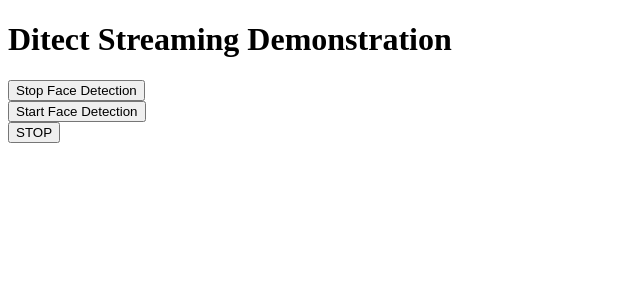
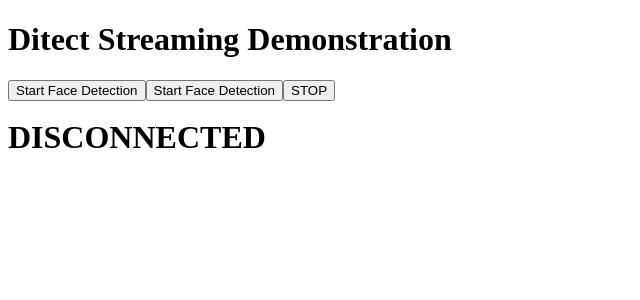
Before and after one commit to neuneu39/FaceDetection, a Flask app: page / in a window 1280 px wide. Shown: the top 300 px of the page, without its empty margins (0-640 px from the left). Run offline with Flask 2, Linux system fonts and the light colour scheme.

Commit message:
add: disconnected template

```diff
--- a/main.py
+++ b/main.py
@@ -13,6 +13,9 @@ def index():
     if request.method == "POST":
         return render_template('index.html', video_detect = request.form["video_value"])
     else:
+        # filename = './disconnedted.jpg'
+        # bi = BytesIO(filename)
+        # return send_file(bi, mimetype='image/jpeg')
         return render_template('index.html')
 
     # "/" を呼び出したときには、indexが表示される。
--- a/templates/index.html
+++ b/templates/index.html
@@ -5,15 +5,21 @@
   </head>
   <body>
     <h1>{{video_detect}} Ditect Streaming Demonstration</h1>
+    <div style="float:left;">
       <form action="/" method="post">
-      <button name="video_value" value="Motion">Stop Face Detection</button>
+        <button name="video_value" value="Motion">Start Face Detection</button>
       </form>
+    </div>
+    <div style="float:left;">
       <form action="/" method="post">
         <button name="video_value" value="Face">Start Face Detection</button>
       </form>
+    </div>
+    <div style="float:left;">
       <form action="/" method="post">
-      <button name="video_value" value="STOP">STOP</button>
+        <button name="video_value" value="">STOP</button>
       </form>
+    </div>
     {% if video_detect == 'Motion' %}
     <img src="{{ url_for('face_detect') }}">
     <!-- jinja2のテンプレートの書き方です。/video_feedを呼び出しています。 -->
@@ -21,6 +27,10 @@
     <img src="{{ url_for('video_feed') }}">
     <!-- jinja2のテンプレートの書き方です。/video_feedを呼び出しています。 -->
     {% else %}
+    <div>
+      <br>
+      <h1>DISCONNECTED</h1>
+    </div>
     {% endif %}
   </body>
 </html>
```
Lines whose indentation alone changed are shown as unchanged.
